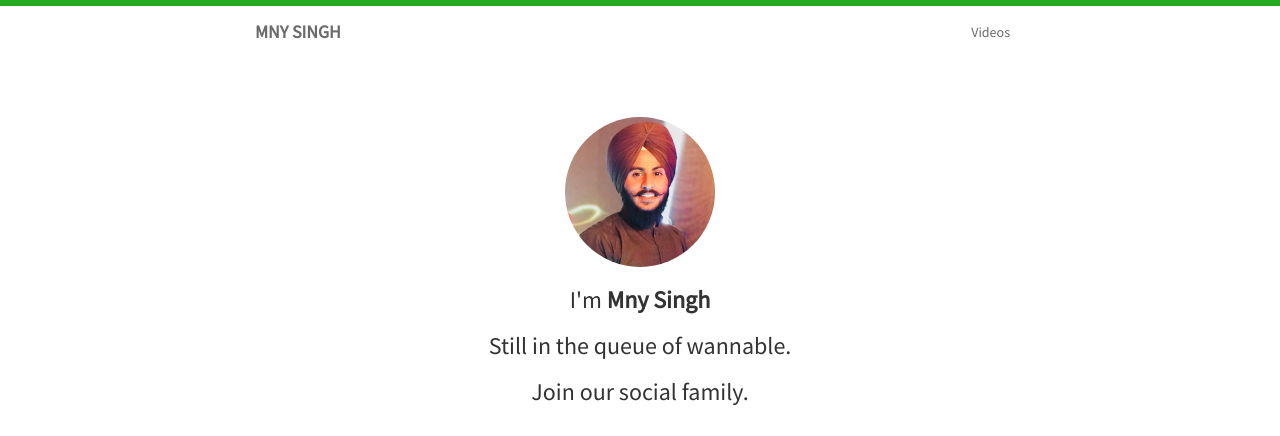
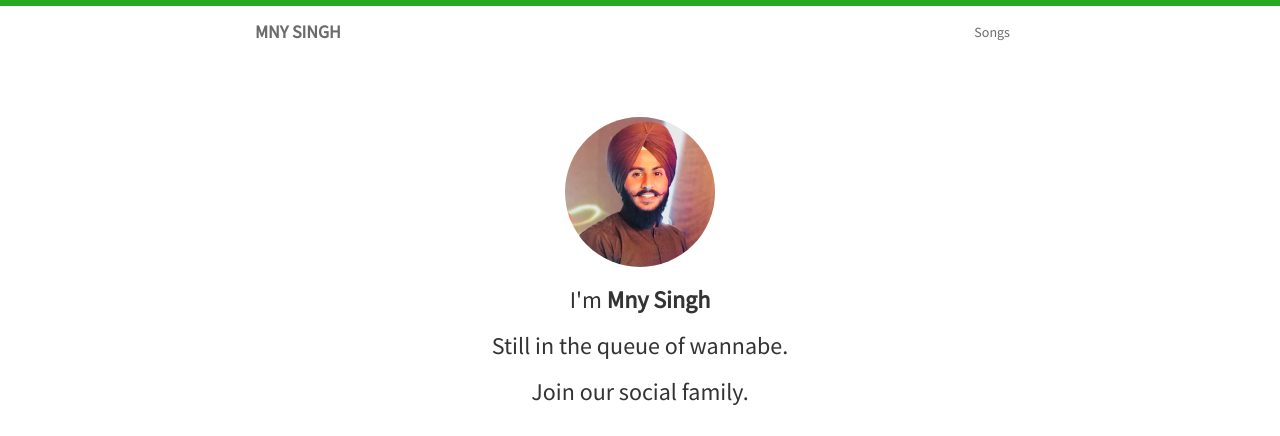
Before and after one commit to yoursmny/yoursmny.github.io, a Jekyll site: the page built from index.html, in a window 1280 px wide. Shown: the top 436 px of the page. Built offline with Jekyll 4.4.1, drawn with Linux system fonts in a browser that asks for light colours; nearby versions of some CDN libraries; the list of posts is cut into pages by our own code; comment, search, counter and statistics services are not loaded.

Commit message:
fixed spelling mistake

```diff
--- a/_config.yml
+++ b/_config.yml
@@ -15,7 +15,7 @@ url: http://http://127.0.0.1:3000
 baseurl: /
 title: Mny Singh
 author: Mny Singh
-description: Still in the queue of wannable
+description: Still in the queue of wannabe
 avatar: profile.png
 email: manjindersingh550.ms@gmail.com
 facebook: yoursmny
--- a/_includes/header.html
+++ b/_includes/header.html
@@ -11,7 +11,7 @@
      <div class="collapse navbar-collapse" id="myNavbar">
     <div id="navbar">
       <ul class="nav navbar-nav navbar-right">
-           <li><a href="#" data-toggle="dropdown">Videos</a>
+           <li><a href="#" data-toggle="dropdown">Songs</a>
               <ul class="dropdown-menu">
                   <li><a href="/original" class="text-center">Original</a></li>
                   <li><a href="/cover" class="text-center">Cover</a></li>
--- a/_layouts/layout.html
+++ b/_layouts/layout.html
@@ -10,7 +10,7 @@
     <meta name="keywords" content="yoursmny, mnysingh, mny, jagjeetubhi, jagjeet">
     <meta property="og:title" content="Mny Singh" />
     <meta property="og:url" content="http://yoursmny.github.io" />
-    <meta property="og:description" content="Still in the queue of wannable" />
+    <meta property="og:description" content="Still in the queue of wannabe" />
     <meta property="og:image" content="/static/img/{{ site.avatar }}" />
 
     {% if page.title %}
--- a/_layouts/post.html
+++ b/_layouts/post.html
@@ -54,3 +54,4 @@ layout: layout
 	</div>
 	{% include disqus.html %}
 </div>
+</div>
--- a/index.html
+++ b/index.html
@@ -8,7 +8,7 @@ layout: home
 		<img class="img-circle" src="/static/img/{{ site.avatar }}" alt="{{ site.author }}" width="150px" height="150px">
 	  </div>
 	  <h3>I'm <strong>{{ site.author }}</strong></h3>
-	  <h3>Still in the queue of wannable.</h3>
+	  <h3>Still in the queue of wannabe.</h3>
 	  <h3>Join our social family.</h3>
 	  {% include social.html %}
 	</div>
```
